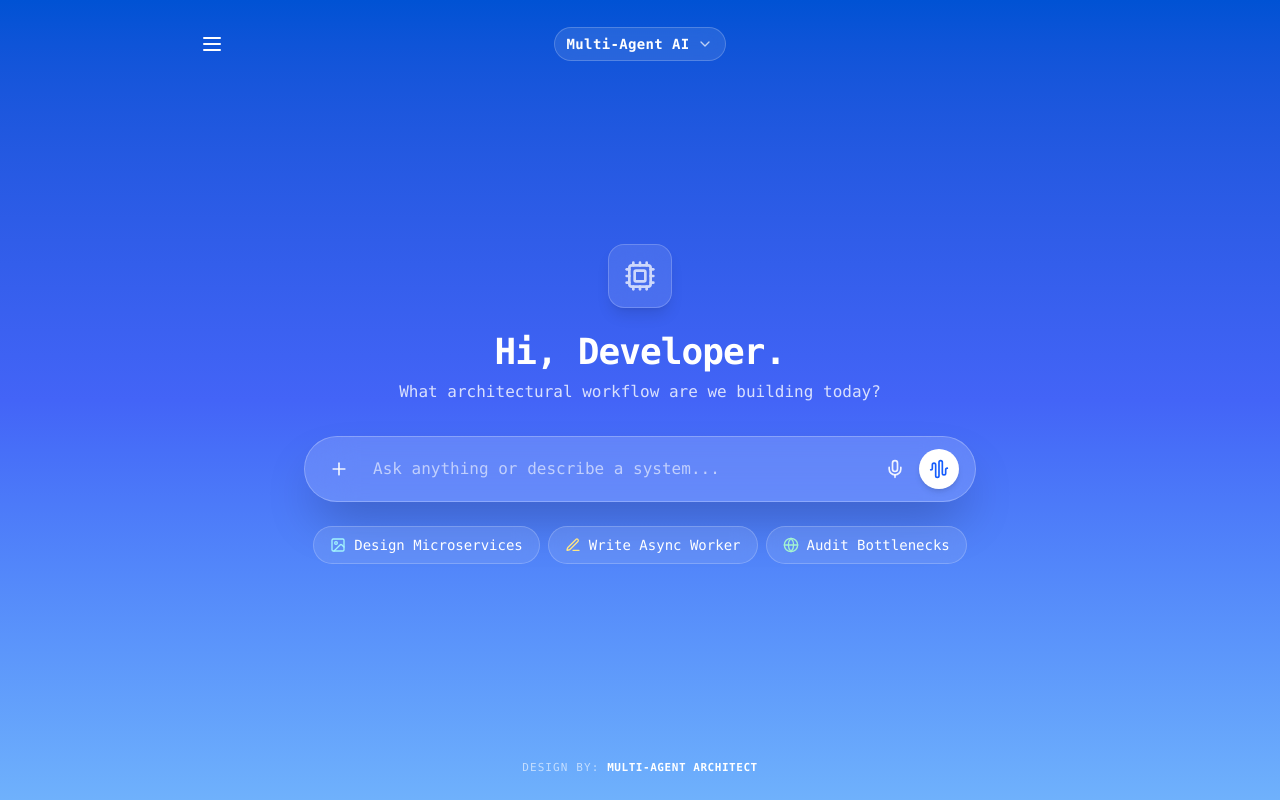
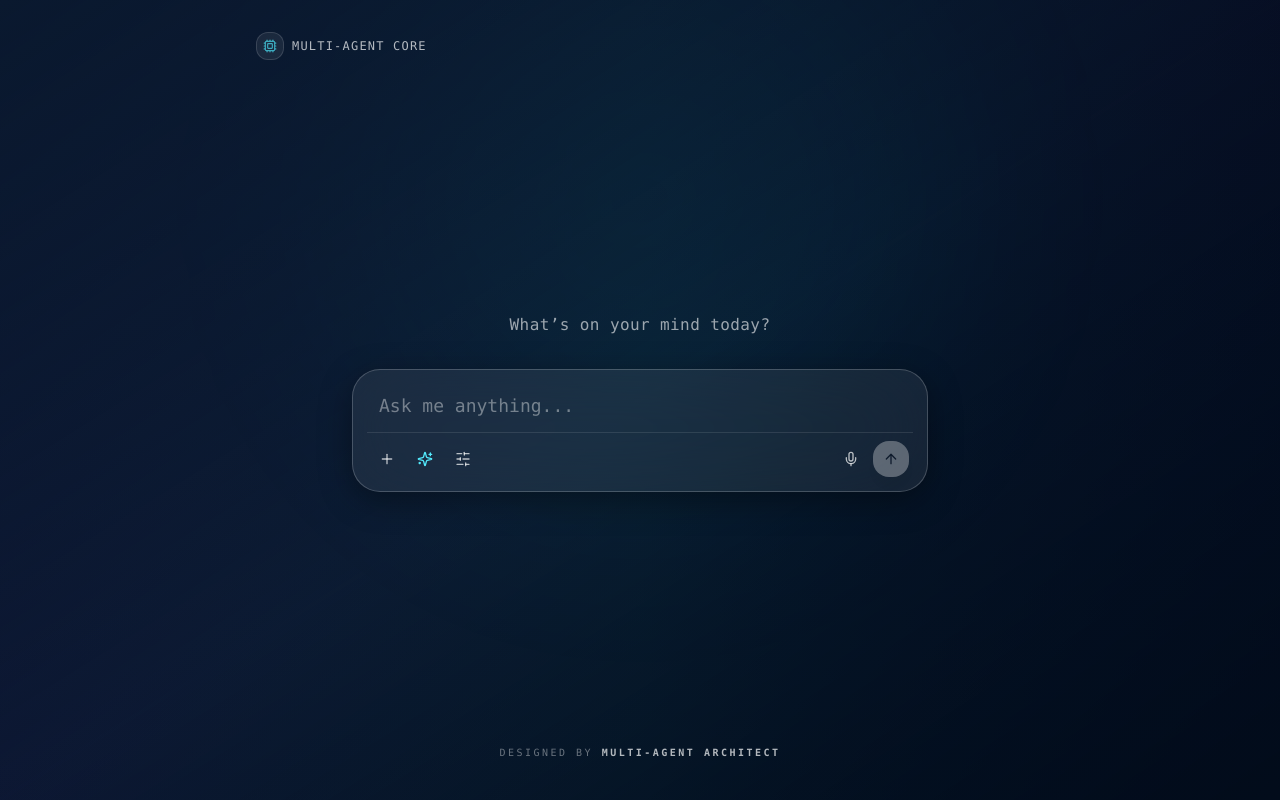
Before and after one commit to obliques118-lang/multi-agent-architect, a Next.js app: page / in a window 1280 px wide. Built offline with nearby package versions, Linux system fonts and the light colour scheme.

Commit message:
Update page.tsx

```diff
--- a/src/app/page.tsx
+++ b/src/app/page.tsx
@@ -4,24 +4,18 @@ import React, { useState } from 'react';
 import { useAgentStream } from '@/hooks/use-agent-stream';
 import { TerminalOutput } from '@/components/terminal-output';
 import {
-  Menu,
-  ChevronDown,
   Plus,
   Mic,
-  AudioWaveform,
-  Image as ImageIcon,
-  Edit3,
-  Globe,
-  Cpu,
-  CheckCircle2,
-  AlertCircle,
-  Loader2,
-  RotateCcw
+  ArrowUp,
+  Sparkles,
+  SlidersHorizontal,
+  RotateCcw,
+  Cpu
 } from 'lucide-react';
 
 export default function DashboardPage() {
   const [inputPrompt, setInputPrompt] = useState('');
-  const { stage, logs, plan, artifact, evaluation, streamedReasoningText, runPipeline, resetPipeline } = useAgentStream();
+  const { stage, logs, evaluation, runPipeline, resetPipeline } = useAgentStream();
 
   const handleStart = (e: React.FormEvent) => {
     e.preventDefault();
@@ -29,135 +23,118 @@ export default function DashboardPage() {
     runPipeline(inputPrompt);
   };
 
-  const handleQuickAction = (promptText: string) => {
-    setInputPrompt(promptText);
-    runPipeline(promptText);
-  };
+  return (
+    <main className="relative min-h-screen w-full flex flex-col items-center justify-between px-6 py-8 bg-gradient-to-br from-[#0a192f] via-[#11224055] to-[#020c1b] text-white overflow-x-hidden">
 
-  return (
-    <main className="relative min-h-screen w-full flex flex-col items-center justify-between px-4 py-6 bg-gradient-to-b from-[#0052D4] via-[#4364F7] to-[#6FB1FC] text-white overflow-x-hidden">
-      {/* Top Navigation Bar */}
-      <div className="w-full max-w-4xl flex items-center justify-between z-10">
-        <button className="p-2 rounded-full hover:bg-white/10 transition-colors">
-          <Menu className="w-6 h-6 text-white" />
-        </button>
+      {/* Immersive Moving Fluid Background Layer */}
+      <div className="absolute inset-0 bg-gradient-to-r from-blue-950/40 via-cyan-900/30 to-slate-950/80 animate-fluid-bg pointer-events-none -z-10" />
+      <div className="absolute top-1/4 left-1/2 -translate-x-1/2 -translate-y-1/2 w-[600px] h-[600px] bg-cyan-500/10 rounded-full blur-[120px] pointer-events-none -z-10 animate-pulse" />
 
-        <div className="flex items-center gap-2 px-3 py-1.5 rounded-full bg-white/10 backdrop-blur-md border border-white/20 cursor-pointer hover:bg-white/15 transition-all">
-          <span className="font-semibold text-sm tracking-wide">Multi-Agent AI</span>
-          <ChevronDown className="w-4 h-4 text-white/70" />
+      {/* Top Header */}
+      <div className="w-full max-w-3xl flex items-center justify-between z-10 opacity-70 hover:opacity-100 transition-opacity">
+        <div className="flex items-center gap-2">
+          <div className="w-7 h-7 rounded-xl bg-white/10 backdrop-blur-md border border-white/20 flex items-center justify-center">
+            <Cpu className="w-3.5 h-3.5 text-cyan-300" />
+          </div>
+          <span className="text-xs font-medium tracking-widest uppercase">Multi-Agent Core</span>
         </div>
-
-        <div className="w-10" /> {/* Spacer for symmetry */}
+        {stage !== 'idle' && (
+          <button
+            onClick={resetPipeline}
+            className="flex items-center gap-1.5 text-xs px-3 py-1 rounded-full bg-white/10 hover:bg-white/20 backdrop-blur-md border border-white/20 transition-all"
+          >
+            <RotateCcw className="w-3 h-3" /> Reset Session
+          </button>
+        )}
       </div>
 
-      {/* Main Center Content (Idle / Initial View) */}
-      <div className="flex-1 flex flex-col items-center justify-center w-full max-w-2xl text-center z-10 my-auto">
-        {/* Logo / Icon */}
-        <div className="w-16 h-16 rounded-2xl bg-white/10 backdrop-blur-xl border border-white/20 flex items-center justify-center shadow-lg shadow-black/10 mb-6">
-          <Cpu className="w-8 h-8 text-white animate-pulse" />
-        </div>
+      {/* Center Hero & Minimalist Input Capsule */}
+      <div className="flex-1 flex flex-col items-center justify-center w-full max-w-xl text-center z-10 my-auto">
 
-        {/* Greeting */}
-        <h1 className="text-3xl md:text-4xl font-bold tracking-tight mb-2">
-          Hi, Developer.
-        </h1>
-        <p className="text-white/80 text-sm md:text-base mb-8">
-          What architectural workflow are we building today?
+        {/* Minimalist Subtitle */}
+        <p className="text-white/60 text-sm md:text-base font-light tracking-wide mb-8">
+          What’s on your mind today?
         </p>
 
-        {/* Input Bar */}
-        <form onSubmit={handleStart} className="w-full relative flex items-center mb-6">
-          <div className="w-full flex items-center bg-white/15 backdrop-blur-xl border border-white/25 rounded-full shadow-2xl px-4 py-3 transition-all focus-within:bg-white/20 focus-within:border-white/40">
-            <button
-              type="button"
-              className="p-2 rounded-full hover:bg-white/20 text-white/90 transition-colors mr-2"
-            >
-              <Plus className="w-5 h-5" />
-            </button>
+        {/* Floating Frosted Glass Capsule Search Bar */}
+        <form onSubmit={handleStart} className="w-full">
+          <div className="relative flex flex-col bg-white/[0.07] backdrop-blur-2xl border border-white/20 rounded-[28px] shadow-[0_8px_32px_0_rgba(0,0,0,0.37)] p-3.5 transition-all focus-within:bg-white/[0.12] focus-within:border-white/40 focus-within:shadow-[0_8px_40px_0_rgba(56,189,248,0.2)]">
 
             <input
               type="text"
               value={inputPrompt}
               onChange={(e) => setInputPrompt(e.target.value)}
-              placeholder="Ask anything or describe a system..."
-              className="flex-1 bg-transparent border-none outline-none text-white placeholder-white/60 text-sm md:text-base px-2"
+              placeholder="Ask me anything..."
+              className="w-full bg-transparent border-none outline-none text-white placeholder-white/40 text-base md:text-lg px-3 py-2 font-light"
             />
 
-            <div className="flex items-center gap-1.5 ml-2">
-              <button
-                type="button"
-                className="p-2 rounded-full hover:bg-white/20 text-white/90 transition-colors"
-              >
-                <Mic className="w-5 h-5" />
-              </button>
-              <button
-                type="submit"
-                disabled={stage !== 'idle' && stage !== 'completed'}
-                className="p-2.5 rounded-full bg-white text-blue-600 hover:bg-blue-50 transition-all shadow-md disabled:opacity-50"
-              >
-                {stage !== 'idle' && stage !== 'completed' ? (
-                  <Loader2 className="w-5 h-5 animate-spin" />
-                ) : (
-                  <AudioWaveform className="w-5 h-5" />
-                )}
-              </button>
+            {/* Bottom Controls inside the Capsule */}
+            <div className="flex items-center justify-between pt-2 px-1 border-t border-white/10 mt-1">
+              <div className="flex items-center gap-1.5">
+                <button
+                  type="button"
+                  className="p-2 rounded-xl hover:bg-white/10 text-white/70 hover:text-white transition-colors"
+                  title="Add Attachment"
+                >
+                  <Plus className="w-4 h-4" />
+                </button>
+                <button
+                  type="button"
+                  className="p-2 rounded-xl hover:bg-white/10 text-white/70 hover:text-white transition-colors"
+                  title="Tools & Agents"
+                >
+                  <Sparkles className="w-4 h-4 text-cyan-300" />
+                </button>
+                <button
+                  type="button"
+                  className="p-2 rounded-xl hover:bg-white/10 text-white/70 hover:text-white transition-colors"
+                  title="Configure Parameters"
+                >
+                  <SlidersHorizontal className="w-4 h-4 text-white/70" />
+                </button>
+              </div>
+
+              <div className="flex items-center gap-1.5">
+                <button
+                  type="button"
+                  className="p-2 rounded-xl hover:bg-white/10 text-white/70 hover:text-white transition-colors"
+                  title="Voice Input"
+                >
+                  <Mic className="w-4 h-4" />
+                </button>
+                <button
+                  type="submit"
+                  disabled={!inputPrompt.trim() || (stage !== 'idle' && stage !== 'completed')}
+                  className="p-2.5 rounded-2xl bg-white text-slate-950 hover:bg-cyan-100 transition-all shadow-lg disabled:opacity-30 disabled:hover:bg-white cursor-pointer"
+                  title="Submit Prompt"
+                >
+                  <ArrowUp className="w-4 h-4 font-bold" />
+                </button>
+              </div>
             </div>
+
           </div>
         </form>
 
-        {/* Quick Action Pills */}
-        <div className="flex flex-wrap items-center justify-center gap-2">
-          <button
-            onClick={() => handleQuickAction("Design a scalable microservices architecture")}
-            className="flex items-center gap-2 px-4 py-2 rounded-full bg-white/10 backdrop-blur-md border border-white/20 hover:bg-white/20 text-xs md:text-sm font-medium transition-all"
-          >
-            <ImageIcon className="w-4 h-4 text-cyan-200" />
-            <span>Design Microservices</span>
-          </button>
-
-          <button
-            onClick={() => handleQuickAction("Write a high-throughput async worker in Node.js")}
-            className="flex items-center gap-2 px-4 py-2 rounded-full bg-white/10 backdrop-blur-md border border-white/20 hover:bg-white/20 text-xs md:text-sm font-medium transition-all"
-          >
-            <Edit3 className="w-4 h-4 text-amber-200" />
-            <span>Write Async Worker</span>
-          </button>
-
-          <button
-            onClick={() => handleQuickAction("Analyze system bottlenecks and fault tolerance")}
-            className="flex items-center gap-2 px-4 py-2 rounded-full bg-white/10 backdrop-blur-md border border-white/20 hover:bg-white/20 text-xs md:text-sm font-medium transition-all"
-          >
-            <Globe className="w-4 h-4 text-emerald-200" />
-            <span>Audit Bottlenecks</span>
-          </button>
-        </div>
-
-        {/* Active Pipeline Execution Feed (Appears when running) */}
+        {/* Active Execution Stream Card (Appears when running) */}
         {stage !== 'idle' && (
-          <div className="w-full mt-8 bg-black/40 backdrop-blur-xl border border-white/20 rounded-2xl p-4 text-left shadow-2xl animate-fade-in">
+          <div className="w-full mt-6 bg-slate-950/60 backdrop-blur-2xl border border-white/15 rounded-3xl p-5 text-left shadow-2xl animate-fade-in">
             <div className="flex items-center justify-between mb-3 border-b border-white/10 pb-2">
               <div className="flex items-center gap-2">
-                <span className="w-2.5 h-2.5 rounded-full bg-emerald-400 animate-ping" />
-                <span className="text-xs font-semibold tracking-wider uppercase text-white/90">Pipeline Stage: {stage}</span>
+                <span className="w-2 h-2 rounded-full bg-cyan-400 animate-ping" />
+                <span className="text-[11px] font-mono tracking-wider uppercase text-white/80">Pipeline: {stage}</span>
               </div>
-              <button
-                onClick={resetPipeline}
-                className="flex items-center gap-1 text-xs px-2 py-1 rounded bg-white/10 hover:bg-white/20 transition-colors"
-              >
-                <RotateCcw className="w-3 h-3" /> Reset
-              </button>
             </div>
 
-            {/* Evaluation data if available */}
             {evaluation?.edgeCasesTested && (
-              <div className="mb-4">
-                <p className="text-xs font-semibold text-white/70 mb-2">Edge Cases Tested:</p>
-                <div className="space-y-1 text-zinc-300 text-xs">
+              <div className="mb-3">
+                <p className="text-[11px] font-medium text-white/60 mb-1.5">Evaluations:</p>
+                <div className="space-y-1 text-xs">
                   {evaluation.edgeCasesTested.map((tc: { caseName: string, passed: boolean }, idx: number) => (
-                    <div key={idx} className="flex items-center justify-between bg-white/5 px-3 py-1.5 rounded">
-                      <span>{tc.caseName}</span>
-                      <span className={tc.passed ? 'text-emerald-400 font-bold' : 'text-red-400 font-bold'}>
-                        {tc.passed ? 'PASSED' : 'FAILED'}
+                    <div key={idx} className="flex items-center justify-between bg-white/5 px-2.5 py-1 rounded-lg">
+                      <span className="text-white/80">{tc.caseName}</span>
+                      <span className={tc.passed ? 'text-emerald-400 font-semibold' : 'text-rose-400 font-semibold'}>
+                        {tc.passed ? 'PASS' : 'FAIL'}
                       </span>
                     </div>
                   ))}
@@ -165,8 +142,7 @@ export default function DashboardPage() {
               </div>
             )}
 
-            {/* Terminal Output */}
-            <div className="h-48 overflow-hidden rounded-xl border border-white/10 bg-black/60">
+            <div className="h-40 overflow-hidden rounded-xl border border-white/10 bg-black/50">
               <TerminalOutput logs={logs} />
             </div>
           </div>
@@ -174,11 +150,12 @@ export default function DashboardPage() {
       </div>
 
       {/* Footer Branding */}
-      <div className="w-full text-center z-10 pt-4">
-        <p className="text-[11px] uppercase tracking-widest text-white/60 font-medium">
-          DESIGN BY: <span className="font-bold text-white tracking-wider">Multi-Agent Architect</span>
+      <div className="w-full text-center z-10 pb-2">
+        <p className="text-[10px] uppercase tracking-[0.25em] text-white/40 font-medium">
+          DESIGNED BY <span className="text-white/70 font-semibold">MULTI-AGENT ARCHITECT</span>
         </p>
       </div>
+
     </main>
   );
 }
```
